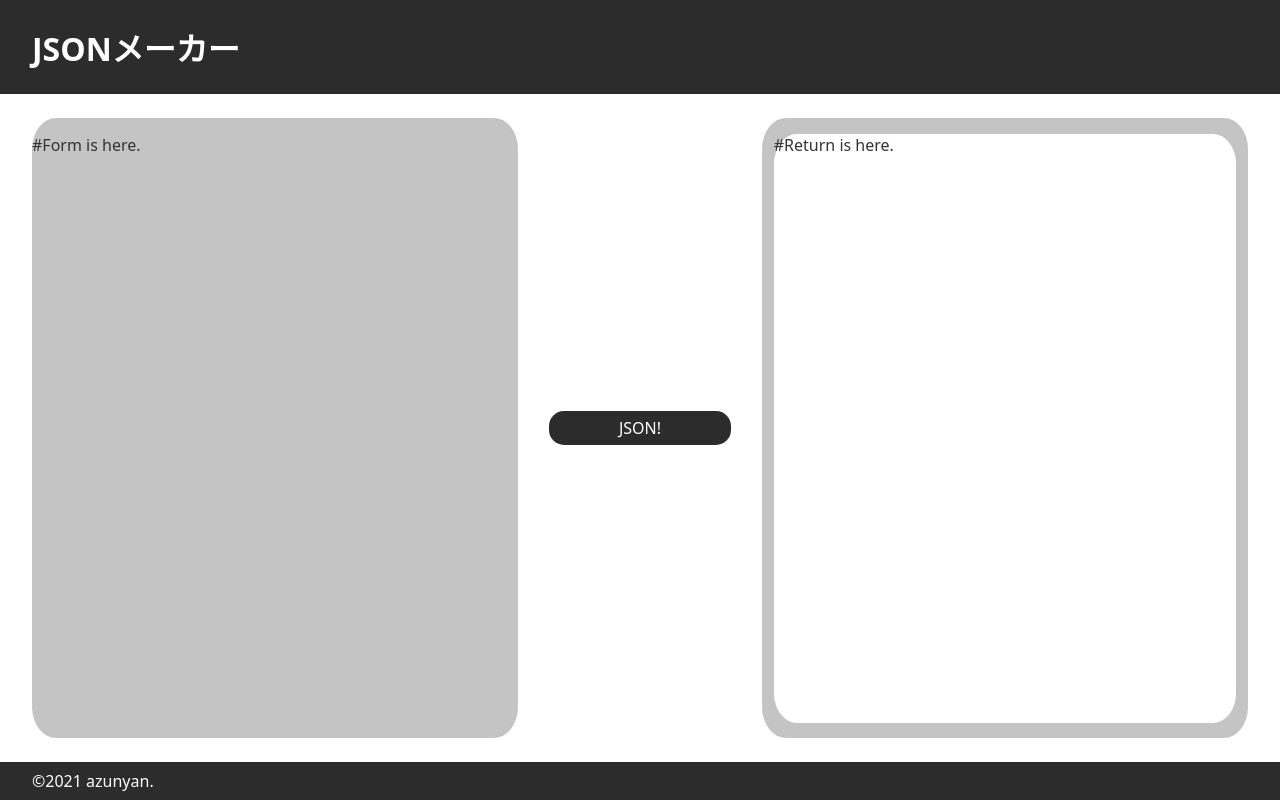
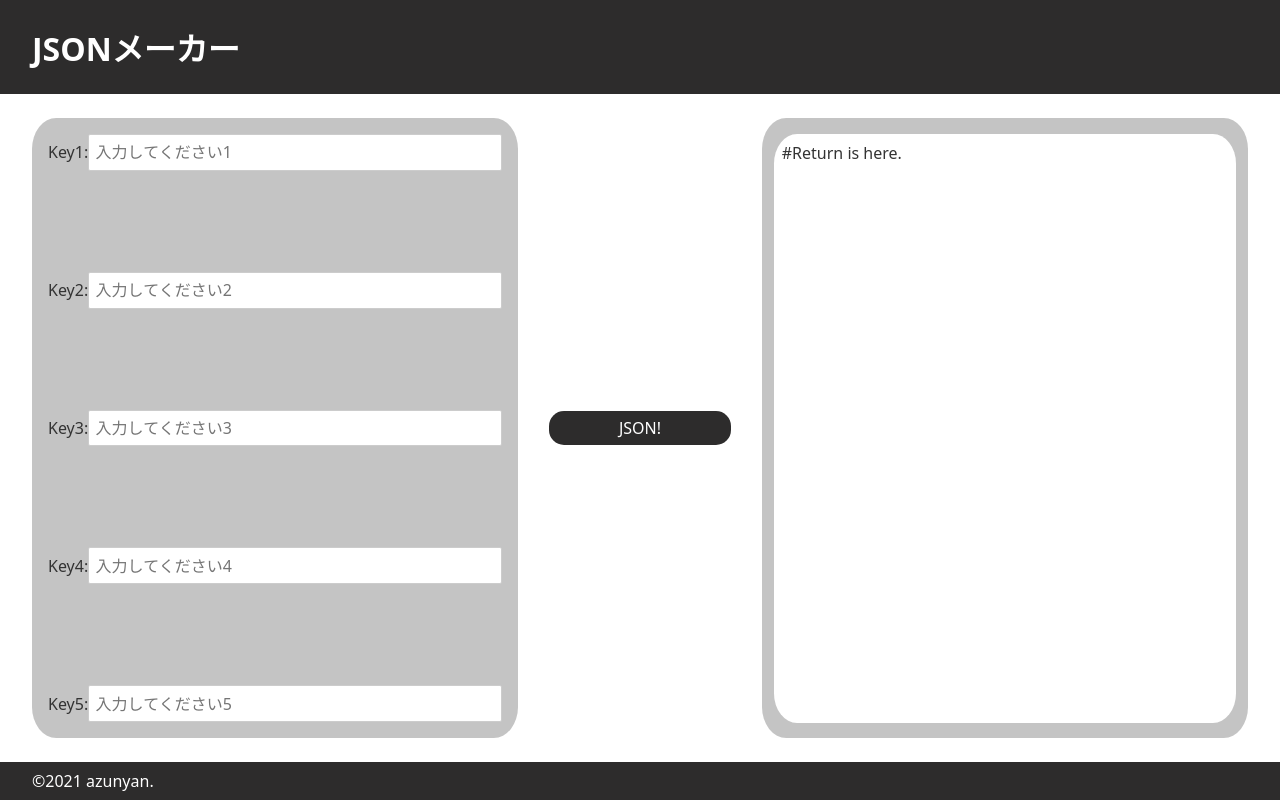
Before and after one commit to azufb/JSONMaker, a Svelte app: page / in a window 1280 px wide. Built offline with nearby package versions, Linux system fonts and the light colour scheme.

Commit message:
フォームの形式作成

```diff
--- a/src/FormAndReturn.svelte
+++ b/src/FormAndReturn.svelte
@@ -1,10 +1,39 @@
 <script>
+  // 入力された内容を配列に格納。
+
+  // JSON形式に変換。
+
+  // JSON表示。
 </script>
 
 <div class="contentAll">
   <div class="content">
     <div class="form from">
-      <p>#Form is here.</p>
+      <div class="inputProperty">
+        <!-- svelte-ignore a11y-label-has-associated-control -->
+        <label>Key1:</label>
+        <input type="text" placeholder="入力してください1" />
+      </div>
+      <div class="inputProperty">
+        <!-- svelte-ignore a11y-label-has-associated-control -->
+        <label>Key2:</label>
+        <input type="text" placeholder="入力してください2" />
+      </div>
+      <div class="inputProperty">
+        <!-- svelte-ignore a11y-label-has-associated-control -->
+        <label>Key3:</label>
+        <input type="text" placeholder="入力してください3" />
+      </div>
+      <div class="inputProperty">
+        <!-- svelte-ignore a11y-label-has-associated-control -->
+        <label>Key4:</label>
+        <input type="text" placeholder="入力してください4" />
+      </div>
+      <div class="inputProperty">
+        <!-- svelte-ignore a11y-label-has-associated-control -->
+        <label>Key5:</label>
+        <input type="text" placeholder="入力してください5" />
+      </div>
     </div>
 
     <div class="toJSONBtn">
@@ -42,6 +71,28 @@
 
   .from {
     width: 40%;
+    display: flex;
+    flex-direction: column;
+    justify-content: space-between;
+  }
+
+  .inputProperty {
+    display: flex;
+    align-items: center;
+    padding: 0 1rem;
+  }
+
+  .inputProperty:nth-child(1) {
+    padding-top: 1rem;
+  }
+
+  .inputProperty:nth-last-child(1) {
+    padding-bottom: 1rem;
+  }
+
+  .inputProperty input {
+    width: 100%;
+    margin: 0;
   }
 
   .toJSONBtn {
@@ -74,5 +125,6 @@
 
   .to div p {
     margin: 0;
+    padding: 0.5rem;
   }
 </style>
```
